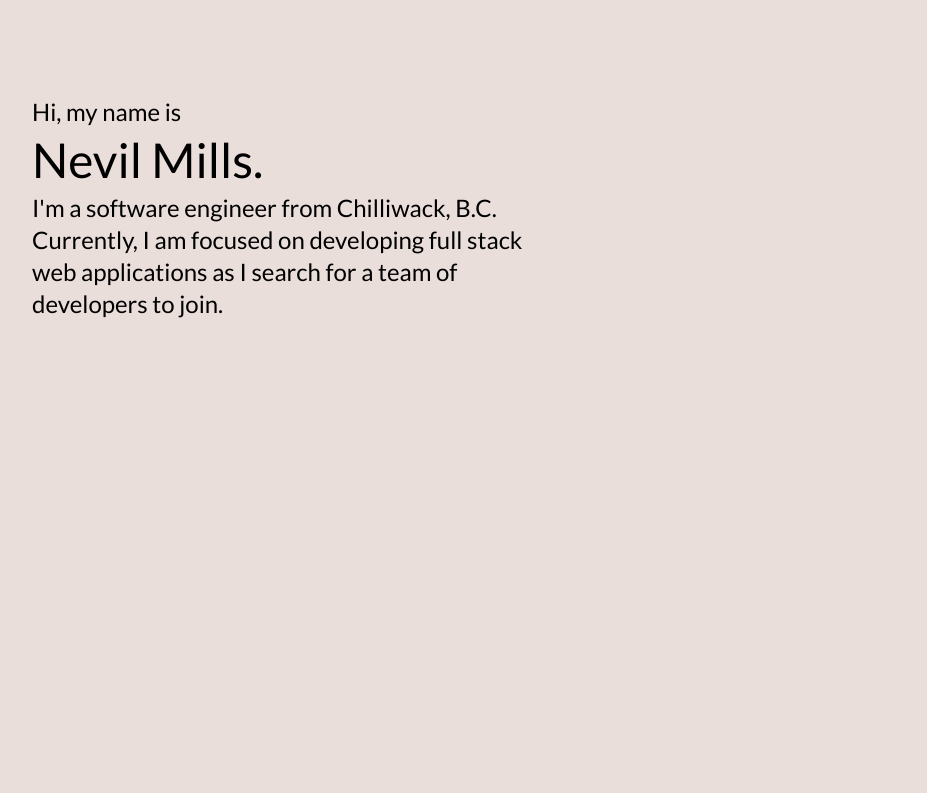
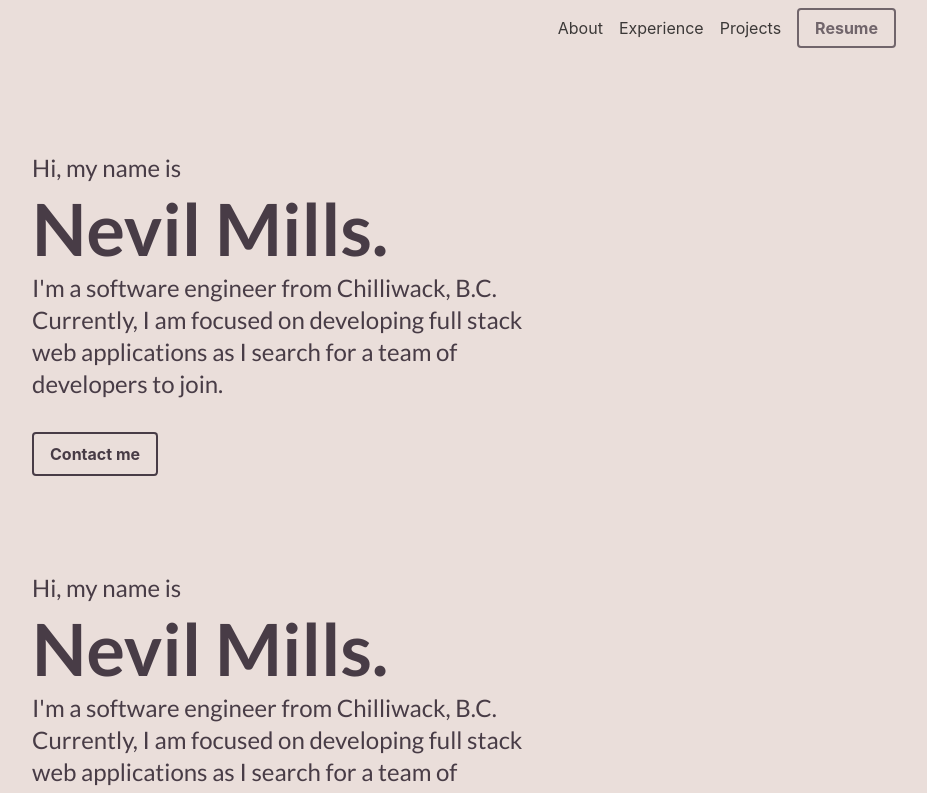
Before and after one commit to nevilmills/portfolio, a Next.js app: page / in a window 1280 px wide. Shown: the top 793 px of the page, without its empty margins (352-1279 px from the left). Built offline with nearby package versions, Linux system fonts and the light colour scheme.

Commit message:
add navbar with blur effect

```diff
--- a/components/Introduction.tsx
+++ b/components/Introduction.tsx
@@ -4,13 +4,20 @@ export const Introduction: React.FC<{}> = ({}) => {
   return (
     <div className="flex flex-col items-center w-full pt-24">
       <div className="max-w-lg space-y-2">
-        <p className="text-2xl font-lato">Hi, my name is</p>
-        <p className="text-5xl font-lato">Nevil Mills.</p>
-        <p className="text-2xl font-lato">
+        <p className="text-2xl text-darkliver font-lato">Hi, my name is</p>
+        <p className="text-7xl text-darkliver font-lato font-bold">
+          Nevil Mills.
+        </p>
+        <p className="text-2xl text-darkliver font-lato">
           I'm a software engineer from Chilliwack, B.C. Currently, I am focused
           on developing full stack web applications as I search for a team of
           developers to join.
         </p>
+        <div>
+          <button className="btn btn-darkliver mt-6 inline-block">
+            Contact me
+          </button>
+        </div>
       </div>
     </div>
   );
--- /dev/null
+++ b/components/NavBar.tsx
@@ -0,0 +1,15 @@
+import React from "react";
+
+export const NavBar: React.FC<{}> = ({}) => {
+  return (
+    <div className="nav">
+      <embed />
+      <div className="mr-8 space-x-4">
+        <span>About</span>
+        <span>Experience</span>
+        <span>Projects</span>
+        <span className="btn btn-darkliver">Resume</span>
+      </div>
+    </div>
+  );
+};
--- a/components/Wrapper.tsx
+++ b/components/Wrapper.tsx
@@ -1,9 +1,5 @@
 import React from "react";
 
 export const Wrapper: React.FC<{ children: any }> = ({ children }) => {
-  return (
-    <div className="w-full h-full bg-timberwolf">
-      <div className="w-screen h-screen">{children}</div>
-    </div>
-  );
+  return <div className="w-full h-full">{children}</div>;
 };
--- a/pages/_document.tsx
+++ b/pages/_document.tsx
@@ -10,9 +10,9 @@ class MyDocument extends Document {
             rel="stylesheet"
           />
           <link
-            href="https://fonts.googleapis.com/css2?family=Lato&display=swap"
+            href="https://fonts.googleapis.com/css2?family=Lato:wght@400;700;800&display=swap"
             rel="stylesheet"
-          ></link>
+          />
         </Head>
         <body>
           <Main />
--- a/pages/index.tsx
+++ b/pages/index.tsx
@@ -2,15 +2,18 @@ import type { NextPage } from "next";
 import Head from "next/head";
 import Image from "next/image";
 import { Introduction } from "../components/Introduction";
+import { NavBar } from "../components/NavBar";
 import { Wrapper } from "../components/Wrapper";
 import styles from "../styles/Home.module.css";
 
 const Home: NextPage = () => {
   return (
     <div>
-      <Wrapper>
-        <Introduction />
-      </Wrapper>
+      <NavBar />
+      <Introduction />
+      <Introduction />
+      <Introduction />
+      <Introduction />
     </div>
   );
 };
--- a/styles/globals.css
+++ b/styles/globals.css
@@ -2,8 +2,25 @@
 @tailwind components;
 @tailwind utilities;
 
+@layer components {
+  .btn {
+    @apply font-bold py-2 px-4 rounded;
+  }
+  .btn-darkliver {
+    @apply text-darkliver border-solid border-2 border-darkliver hover:bg-darkliver hover:text-white;
+  }
+  .nav {
+    @apply h-14 w-full flex justify-end items-center sticky top-0 z-50 opacity-75 bg-timberwolf;
+    -webkit-backdrop-filter: blur(8px);
+    backdrop-filter: blur(8px);
+  }
+
+  /* ... */
+}
+
 html,
 body {
+  background-color: #eadeda;
   padding: 0;
   margin: 0;
   font-family: -apple-system, BlinkMacSystemFont, Segoe UI, Roboto, Oxygen,
--- a/tailwind.config.js
+++ b/tailwind.config.js
@@ -7,6 +7,8 @@ module.exports = {
       },
       colors: {
         timberwolf: "#EADEDA",
+        darkliver: "#483C46",
+        orangeCrayola: "#FF773D",
       },
     },
   },
```
